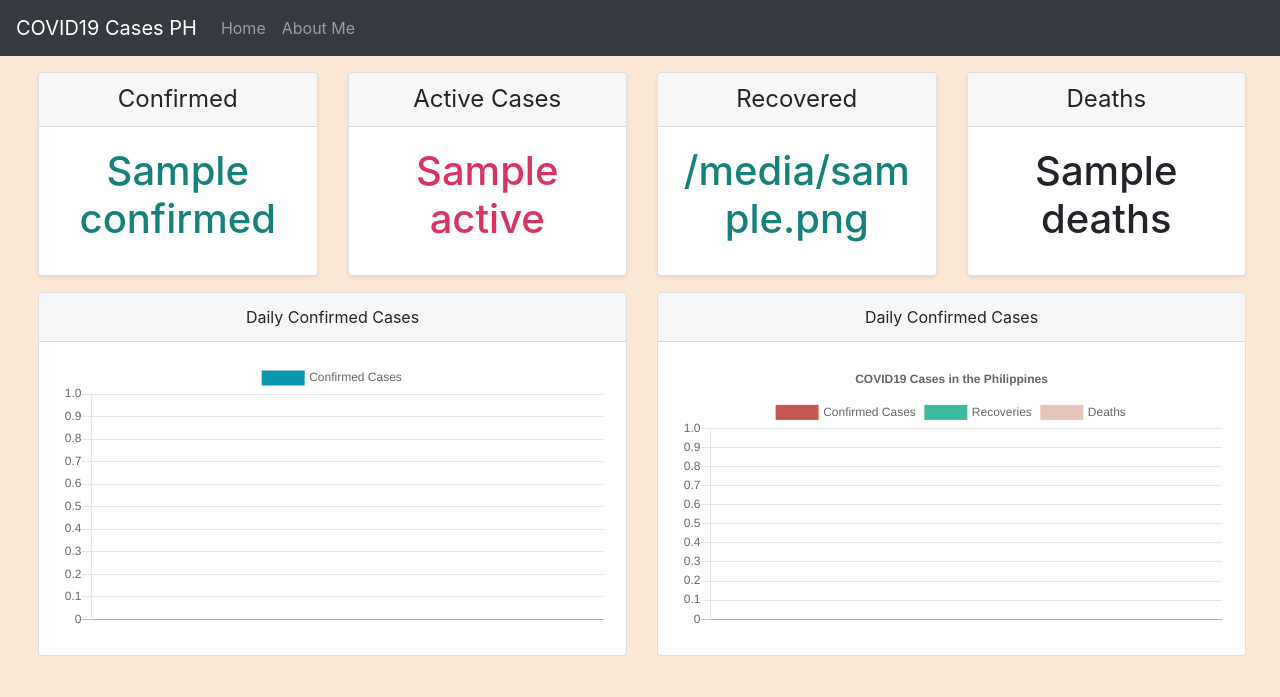
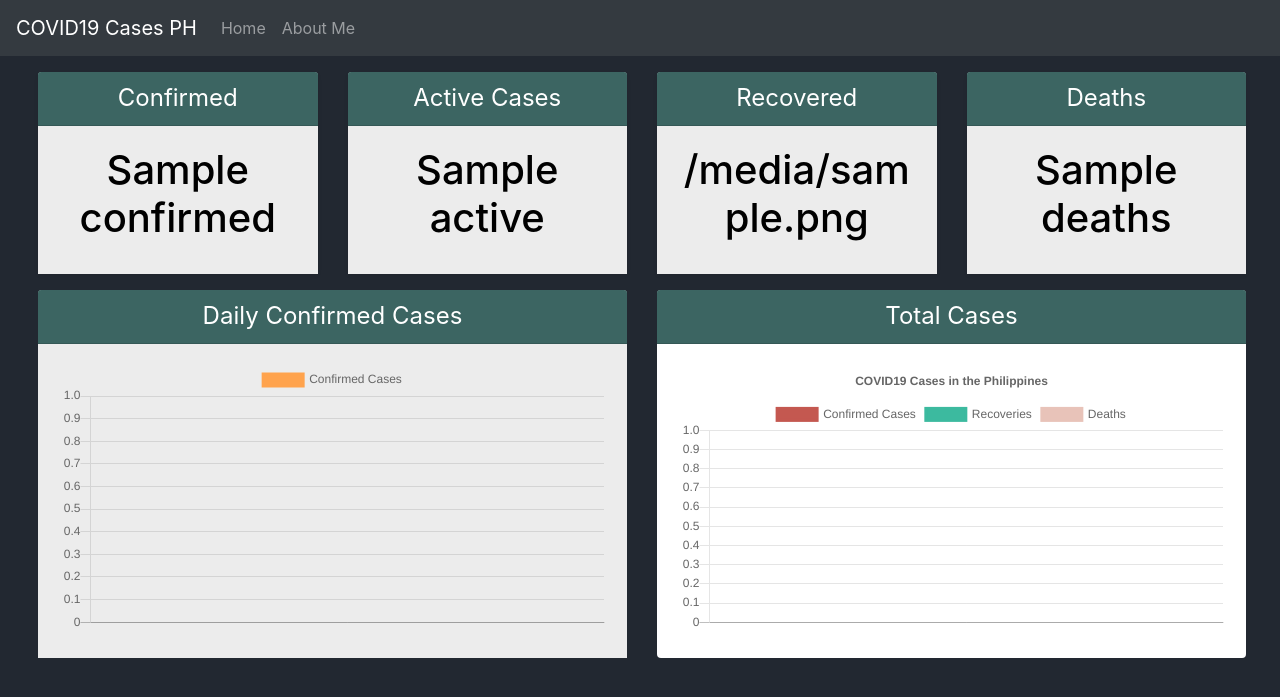
Before and after one commit to bermylle/covid19PH_live, a Flask app: template templates/daily-graph.html in a window 1280 px wide. Shown: the top 697 px of the page. Run offline with Flask 2, Linux system fonts and the light colour scheme; the template is opened without the code that fills it: most values are stand-ins (such as "Sample title", 1, 10 or a date in 2020); parts of the project's set-up code (start-up, migrations or seed data) failed here and were passed over; some libraries are stand-ins or nearby versions.

Commit message:
update UI

```diff
--- /dev/null
+++ b/static/js/daily_confirmed.js
@@ -0,0 +1,34 @@
+
+// [Data Set A]
+// Line graph
+
+var ctx = document.getElementById("line-chart-daily");
+var line = new Chart(ctx, {
+   options: {
+/*    title: {
+      display: true,
+      text: 'Daily confirmed cases in the Philippines'
+    },
+*/    scales: {
+        yAxes: [{
+            display: true,
+            ticks: {
+            }
+        }]
+    }
+  },
+  type: 'line',
+  data: {
+    labels: ph_dates_daily,
+    datasets: [{
+        data: daily_count,
+        label: 'Confirmed Cases',
+        borderColor: "#ffa34d",
+        backgroundColor: "#a0204c",
+        lineTension: 0.4,
+
+        fill: false,
+      }
+    ]
+  }
+});
--- a/static/js/daily.js
+++ b/static/js/daily_death.js
@@ -1,7 +1,3 @@
-
-// [Data Set A]
-// Line graph
-
 var ctx = document.getElementById("line-chart-daily");
 var line = new Chart(ctx, {
    options: {
@@ -23,9 +19,9 @@ var line = new Chart(ctx, {
     datasets: [{
         data: daily_count,
         label: 'Confirmed Cases',
-        borderColor: "#0a97b0",
-        backgroundColor: "white",
-        lineTension: 0.3,
+        borderColor: "#ffa34d",
+        backgroundColor: "#a0204c",
+        lineTension: 0.4,
 
         fill: false,
       }
--- a/static/stylesheet/style.css
+++ b/static/stylesheet/style.css
@@ -1,23 +1,6 @@
-.test1 {
-	font-size: 50px;
-	color: blue;
-}
-
-.footer-margin {
-  height: 10110px;
-}
-
-#sticky-footer {
-  flex-shrink: none;
-}
 
 /* Other Classes for Page Styling */
 
-.bg-color {
-
-  background-color: #fce8d5; /* Used if the image is unavailable */
-
-}
 
 .graph-style {
 	width: 70%;
@@ -49,7 +32,21 @@
 	height: 200px;
 }
 
-/*.bg-primary { 		card
-    background-color: #303960!important;
+.bg-primary-cards-header {
+    background-color: #3c6562!important;
 }
-*/
+.bg-primary-cards-body {
+    background-color: #ececec!important;
+}
+
+.bg-header-text {
+	color: white;
+}
+
+.bg-body-text {
+	color: black;
+}
+
+.bg-color {
+  background-color: #222831;
+}
--- a/templates/daily-graph.html
+++ b/templates/daily-graph.html
@@ -5,28 +5,29 @@
 
 
 <div class="row card-deck mr-1 ml-2">
+    <div class="card text-center border-0">
+        <div class="card-header bg-primary-cards-header bg-primary-text">
+            <h4 class="my-0 font-weight-normal bg-header-text">Daily Confirmed Cases</h4>
+        </div>
+        <div class="card-body bg-primary-cards-body">
+            <div class="">
+                <canvas id="line-chart-daily"></canvas>
+            </div>
+        </div>
+    </div>
 
-	<div class="card text-center">
-		<div class="card-header">
-			Daily Confirmed Cases
+    <div class="card text-center border-0">
+        <div class="card-header bg-primary-cards-header bg-primary-text">
+            <h4 class="my-0 font-weight-normal bg-header-text">Total Cases</h4>
         </div>
         <div class="card-body">
             <div class="">
-				<canvas id="line-chart-daily" ></canvas>
+                <canvas id="line-chart-ph"></canvas>
             </div>
-
-
+        </div>
     </div>
 </div>
 
-	<div class="card text-center ">
-		<div class="card-header">
-			Daily Confirmed Cases
-		</div>
-		<div class="card-body">
-			<div class="">
-				<canvas id="line-chart-ph" ></canvas>
-			</div>
 <script type="text/javascript">
 	//ph total data
 	var ph_recoveries = JSON.parse('{{ ph_recoveries|tojson|safe }}')
@@ -39,8 +40,4 @@
 
 
 </script>
-</div>
-</div>
-</div>
-
 {% endblock %}
--- a/templates/data.html
+++ b/templates/data.html
@@ -1,39 +1,43 @@
 {% extends "layout.html" %} {% block main_data %}
 <div class="container-fluid">
     <div class="card-deck text-center row mb-3 mt-3 ml-2 mr-1">
-        <div class="card shadow-sm">
-            <div class="card-header">
-                <h4 class="my-0 font-weight-normal">Confirmed</h4>
+
+        <div class="card shadow-sm border-0">
+            <div class="card-header bg-primary-cards-header">
+                <h4 class="my-0 font-weight-normal bg-header-text">Confirmed</h4>
             </div>
-            <div class="card-body">
-                <h1 class="card-title pricing-card-title" style="color: #16817a;">{{confirmed}}<small class="text-muted"></small></h1>
-            </div>
-        </div>
-        <div class="card shadow-sm ">
-            <div class="card-header">
-                <h4 class="my-0 font-weight-normal">Active Cases</h4>
-            </div>
-            <div class="card-body">
-                <h1 class="card-title pricing-card-title" style="color: #d8345f;">{{active}}<small class="text-muted"></small></h1>
-            </div>
-        </div>
-        <div class="card shadow-sm">
-            <div class="card-header">
-                <h4 class="my-0 font-weight-normal">Recovered</h4>
-            </div>
-            <div class="card-body">
-                <h1 class="card-title pricing-card-title" style="color: #16817a;">{{recovered}}<small class="text-muted"></small></h1>
+            <div class="card-body bg-primary-cards-body">
+                <h1 class="card-title pricing-card-title bg-body-text">{{confirmed}}<small class="text-muted"></small></h1>
             </div>
         </div>
 
-        <div class="card shadow-sm">
-            <div class="card-header">
-                <h4 class="my-0 font-weight-normal">Deaths</h4>
+        <div class="card shadow-sm border-0">
+            <div class="card-header bg-primary-cards-header">
+                <h4 class="my-0 font-weight-normal bg-header-text">Active Cases</h4>
             </div>
-            <div class="card-body">
-                <h1 class="card-title pricing-card-title">{{deaths}}<small class="text-muted"></small></h1>
+            <div class="card-body bg-primary-cards-body">
+                <h1 class="card-title pricing-card-title bg-body-text">{{active}}<small class="text-muted"></small></h1>
             </div>
         </div>
+
+        <div class="card shadow-sm border-0">
+            <div class="card-header bg-primary-cards-header">
+                <h4 class="my-0 font-weight-normal bg-header-text">Recovered</h4>
+            </div>
+            <div class="card-body bg-primary-cards-body">
+                <h1 class="card-title pricing-card-title bg-body-text">{{recovered}}<small class="text-muted"></small></h1>
+            </div>
+        </div>
+
+        <div class="card shadow-sm border-0">
+            <div class="card-header bg-primary-cards-header">
+                <h4 class="my-0 font-weight-normal bg-header-text">Deaths</h4>
+            </div>
+            <div class="card-body bg-primary-cards-body">
+                <h1 class="card-title pricing-card-title bg-body-text">{{deaths}}<small class="text-muted"></small></h1>
+            </div>
+        </div>
+
     </div>
     {% block daily_data_total %} {% endblock %}
 </div>
--- a/templates/layout.html
+++ b/templates/layout.html
@@ -51,6 +51,6 @@
 
 
 <script src="{{url_for('static', filename='js/total.js')}}"></script>
-<script src="{{url_for('static', filename='js/daily.js')}}"></script>
-
+<script src="{{url_for('static', filename='js/daily_confirmed.js')}}"></script>
+<script src="{{url_for('static', filename='js/daily_death.js')}}"></script>
 </html>
```
Lines whose indentation alone changed are shown as unchanged.
